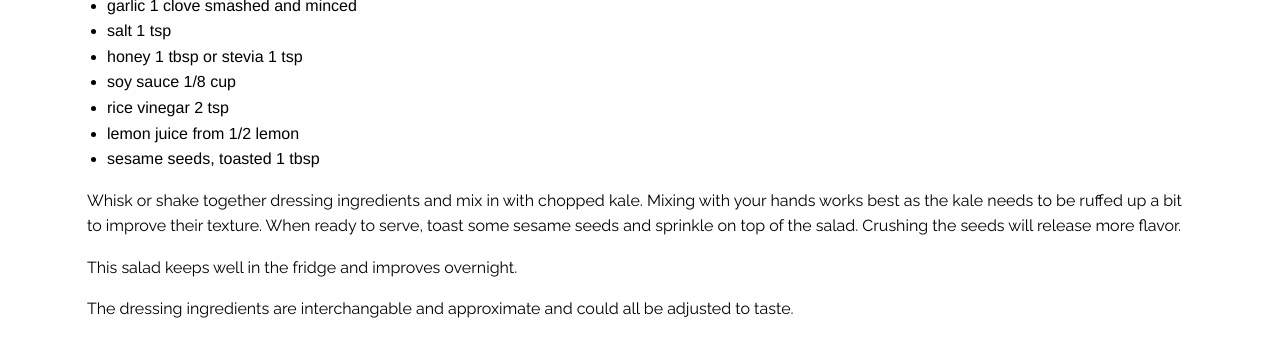
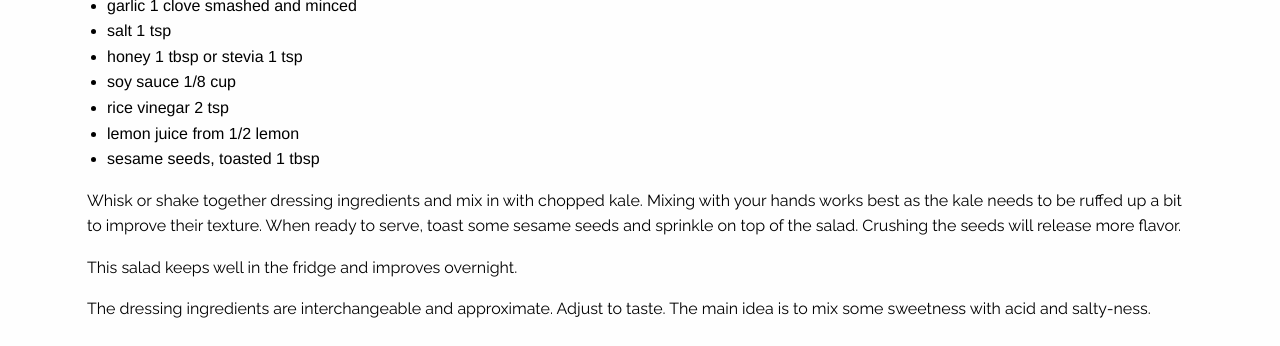
Before and after one commit to danbraun/danbraun.me, a Jekyll site: the page built from _posts/2018-06-13-kale-salad.md, in a window 1280 px wide and 900 px high, scrolled down 3872 px, cut to the strip 0-346 px from the top of the window. Built offline with Jekyll 4.4.1, drawn with Linux system fonts in a browser that asks for light colours; a script that is not in the unit is left out.

Commit message:
Uploaded by https://stackedit.io/

```diff
--- a/_posts/2018-06-13-kale-salad.md
+++ b/_posts/2018-06-13-kale-salad.md
@@ -50,10 +50,10 @@ Whisk or shake together dressing ingredients and mix in with chopped kale. Mixin
 
 This salad keeps well in the fridge and improves overnight.
 
-The dressing ingredients are interchangable and approximate and could all be adjusted to taste.
+The dressing ingredients are interchangeable and approximate. Adjust to taste. The main idea is to mix some sweetness with acid and salty-ness.
 
 <!--stackedit_data:
-eyJoaXN0b3J5IjpbLTQ0NzExNjQxOSwtMTIxODkyOTYzOSwtMT
+eyJoaXN0b3J5IjpbMjAxNDQzNjAwMSwtMTIxODkyOTYzOSwtMT
 A2MjY4NTc1MiwyMDA1NDg5NjcyLDE4MjY5MDE2OTEsMTc3MDYw
 NTA0NF19
 -->
```
